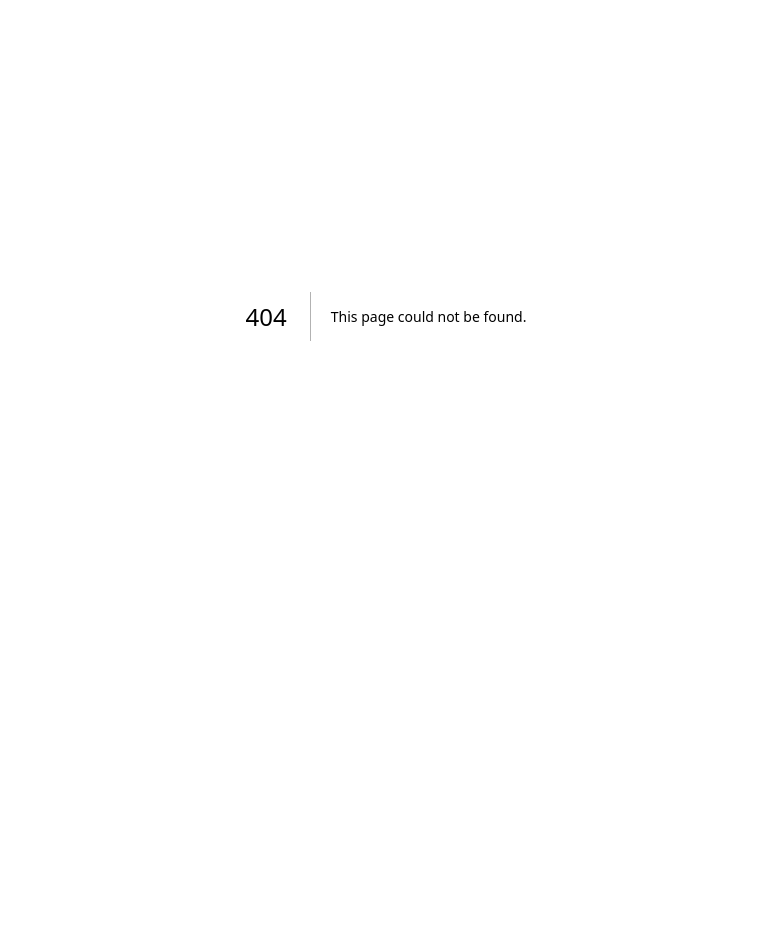
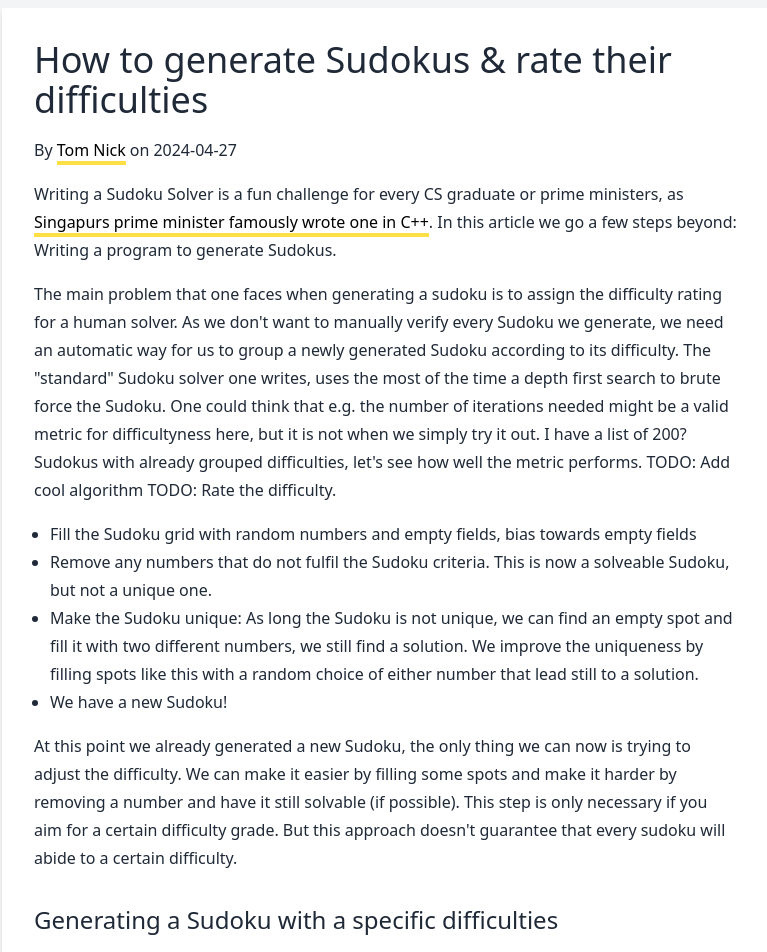
Before and after one commit to TN1ck/tn1ck.com, a Next.js app: page /blog/how-to-generate-sudokus in a window 1280 px wide. Before the commit this address had no page. Shown: the part 100-1052 px from the top of the page, without its empty margins (254-1021 px from the left). Before the commit the page ends 832 px from the top, so only its background shows below. Built offline with nearby package versions, Linux system fonts and the light colour scheme.

Commit message:
chore: sudoku post wip

```diff
--- /dev/null
+++ b/pages/blog/how-to-generate-sudokus.tsx
@@ -0,0 +1,145 @@
+import { NextPage } from "next"
+import Container from "../../components/container"
+import { Author, BlogContent } from "../../components/blog"
+import { CodeBlock } from "../../components/code-block"
+
+export const METADATA = {
+  title: "How to generate Sudokus & rate their difficulties",
+  date: "2024-04-27",
+  slug: "how-to-generate-sudokus",
+}
+
+const Hashcode: NextPage = () => {
+  return (
+    <Container activeId="blog">
+      <BlogContent>
+        <h1>{METADATA.title}</h1>
+        <Author date={METADATA.date} />
+        <p>
+          Writing a Sudoku Solver is a fun challenge for every CS graduate or
+          prime ministers, as{" "}
+          <a href="https://www.bbc.com/news/technology-32591984">
+            Singapurs prime minister famously wrote one in C++
+          </a>
+          . In this article we go a few steps beyond: Writing a program to
+          generate Sudokus.
+        </p>
+        <p>
+          The main problem that one faces when generating a sudoku is to assign
+          the difficulty rating for a human solver. As we don't want to manually
+          verify every Sudoku we generate, we need an automatic way for us to
+          group a newly generated Sudoku according to its difficulty. The
+          "standard" Sudoku solver one writes, uses the most of the time a depth
+          first search to brute force the Sudoku. One could think that e.g. the
+          number of iterations needed might be a valid metric for difficultyness
+          here, but it is not when we simply try it out. I have a list of 200?
+          Sudokus with already grouped difficulties, let's see how well the
+          metric performs. TODO: Add cool algorithm TODO: Rate the difficulty.
+        </p>
+        <ul>
+          <li>
+            Fill the Sudoku grid with random numbers and empty fields, bias
+            towards empty fields
+          </li>
+          <li>
+            Remove any numbers that do not fulfil the Sudoku criteria. This is
+            now a solveable Sudoku, but not a unique one.
+          </li>
+          <li>
+            Make the Sudoku unique: As long the Sudoku is not unique, we can
+            find an empty spot and fill it with two different numbers, we still
+            find a solution. We improve the uniqueness by filling spots like
+            this with a random choice of either number that lead still to a
+            solution.
+          </li>
+          <li>We have a new Sudoku!</li>
+        </ul>
+        <p>
+          At this point we already generated a new Sudoku, the only thing we can
+          now is trying to adjust the difficulty. We can make it easier by
+          filling some spots and make it harder by removing a number and have it
+          still solvable (if possible). This step is only necessary if you aim
+          for a certain difficulty grade. But this approach doesn't guarantee
+          that every sudoku will abide to a certain difficulty.
+        </p>
+        <h3>Generating a Sudoku with a specific difficulties</h3>
+        So we generated a Sudoku, but how can we programmitically find out how
+        difficult it is to solve? We want a function, that given a Sudoku will
+        return us a difficulty rating. I rely here on the paper "Rating and
+        generating Sudoku puzzles based on constraint satisfaction problems." by
+        Fatemi, Bahare, Seyed Mehran Kazemi, and Nazanin Mehrasa.{" "}
+        <a href="#footnotes">
+          <sup>1</sup>
+        </a>
+        <p>
+          (They also describe a method for generation, but it has multiple
+          issues which I address <a href="#criticism">below</a>). The paper
+          proposes to formulate the Sudoku puzzle as a Constraint Satisfaction
+          Problem, short CSP and solve it by using the techniques "arc
+          consistency" and "domain splitting". They count the times "arc
+          consistency" is called and use that as a proxy for difficulty. To know
+          the appropriate values for each difficulty level, they manually solve
+          Sudokus and give them a difficulty rating to then count how many calls
+          each difficulty group took on average. The paper closes by showing
+          that their generated Sudokus are rated by humans with the desired
+          difficulty class, at least on average.
+        </p>
+        <h3 id="criticism">Algorithm as described by the paper</h3>
+        <p>
+          As mentioned above, the algorithm described in the paper has some
+          issues, which in effect make it <strong>very</strong> slow albeit
+          still valid. Here is how they describe the algorithm:
+        </p>
+        <blockquote>
+          We use hill climbing to generate new puzzles having a call count close
+          to the call count we need. In this method, first of all, we generate
+          an initial puzzle with some random numbers inside it and calculate its
+          cost function. Then in each iteration, we randomly change one element
+          of this solution by adding, deleting, or changing a single number and
+          calculate the cost function again. After this, we check the new value
+          of the cost function for this new puzzle and compare it to the
+          previous one. If the cost is reduced, we accept the second puzzle as
+          the new solution and otherwise we undo the change. We do this process
+          until meeting the stopping criterion. The cost function for a given
+          puzzle is infinity for puzzles with none or more than one solutions.
+          For other puzzles, the cost is the absolute value of the current
+          puzzle’s call count minus the average call count of the given
+          difficulty level. For example if we want to generate an easy puzzle
+          and we want to consider the values demonstrated in Table I, then the
+          cost function for a puzzle having a unique solution is the absolute
+          value of its call count minus 6.234043. We stop the algorithm when we
+          have puzzles with costs close to zero. Depending on the level of
+          accuracy we need and the number of difficulty levels we have, we can
+          define the closeness of the cost function to zero.
+        </blockquote>
+        <p>
+          When I first read it, I thought "we generate an initial puzzle with
+          some random numbers inside it" would mean that I could start with a
+          Sudoku grid and put random numbers in it. But one needs an already
+          valid sudoku as else the hill climbing will not work as the cost
+          function for an invalid configuration should return infinite. While
+          theoretically it still works, it takes far too long to stumble upon a
+          valid configuration like this. I'm not entirely sure if they meant to
+          start with a valid Sudoku, but "initial puzzle with some random
+          numbers" does not sound like it. Furthermore, "just adding, deleting
+          or changing a single number" is not efficient, as again they, this can
+          lead to an invalid configuration quickly, albeit the hill climbing
+          will now be a bit faster, although we can easily guide the algorithm
+          more here.
+        </p>
+        <h3>Footnotes</h3>
+        <blockquote>
+          FATEMI, Bahare; KAZEMI, Seyed Mehran; MEHRASA, Nazanin. Rating and
+          generating Sudoku puzzles based on constraint satisfaction problems.
+          International Journal of Computer and Information Engineering, 2014,
+          8. Jg., Nr. 10, S. 1816-1821.{" "}
+          <a href="https://citeseerx.ist.psu.edu/document?repid=rep1&type=pdf&doi=fc78d54ae5d5234c9fb229d6a2cd2ef5af181e70">
+            PDF
+          </a>
+        </blockquote>
+      </BlogContent>
+    </Container>
+  )
+}
+
+export default Hashcode
```
